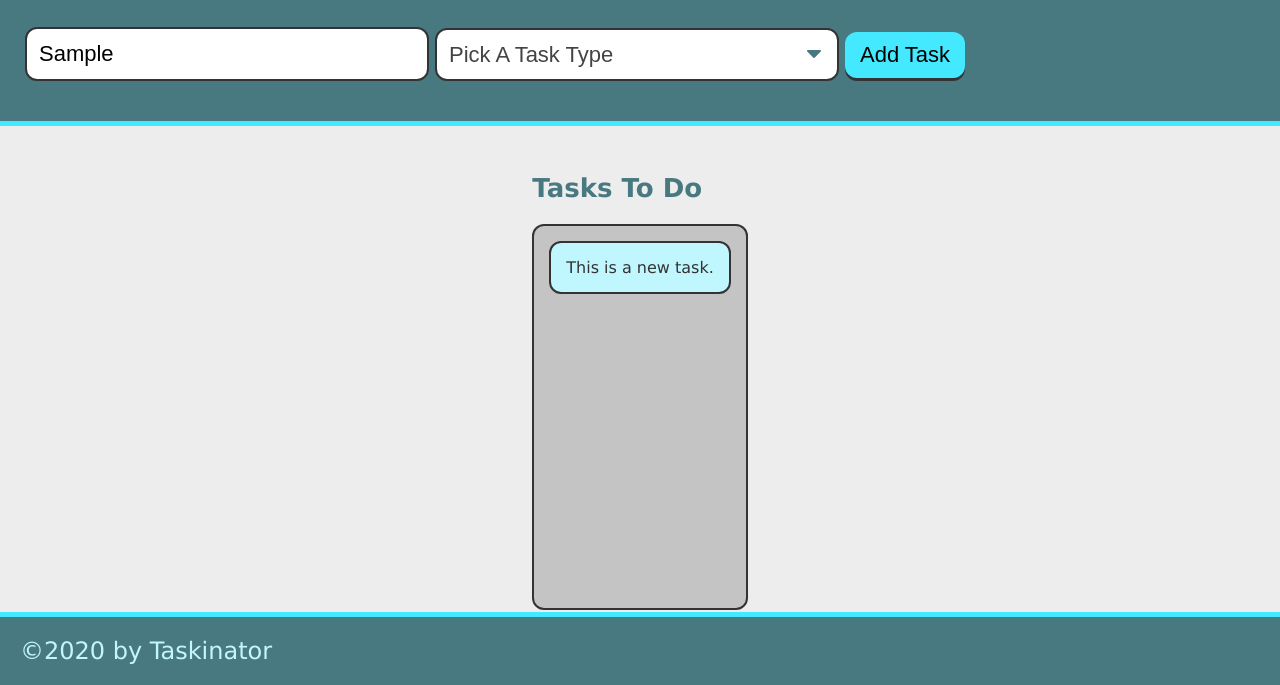
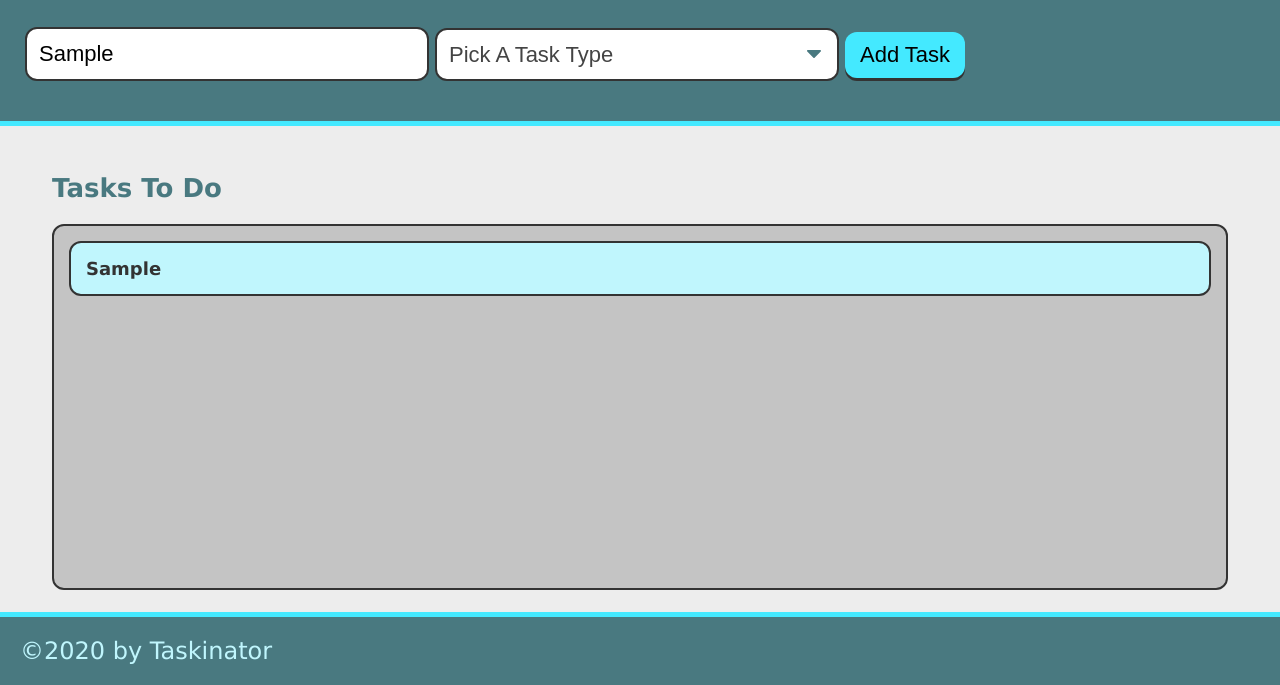
Before and after one commit to slorreina369/taskinator, a plain HTML site: page index.html in a window 1280 px wide. Both pictures are taken after typing "Sample" into the empty fields and a click on the button "Add Task". Shown: the part 115-800 px from the top of the page. Drawn offline with Linux system fonts and the light colour scheme.

Commit message:
Capture form field values

```diff
--- a/assets/js folder/script.js
+++ b/assets/js folder/script.js
@@ -4,10 +4,18 @@ var tasksToDoEl = document.querySelector("#tasks-to-do");
 var createTaskHandler = function(event){
 
     event.preventDefault();
+    var taskNameInput = document.querySelector("input[name='task-name']").value;
+    var taskTypeInput = document.querySelector("select[name='task-type']").value;
 
     var listItemEl = document.createElement("li");
     listItemEl.className = "task-item";
-    listItemEl.textContent = "This is a new task.";
+
+    var taskInfoEl = document.createElement("div");
+    taskInfoEl.className = "task-info";
+
+    taskInfoEl.innerHTML = "<h3 class='task-name'>" + taskNameInput + "</h3><span class='task-type'>" + taskTypeInput + "</span>";
+    listItemEl.appendChild(taskInfoEl);
+
     tasksToDoEl.appendChild(listItemEl);
 };
 formEl.addEventListener("submit", createTaskHandler);
--- a/index.html
+++ b/index.html
@@ -30,7 +30,7 @@
         </form>
     </header>
     <main class="page-content">
-        <section class="tasl-list-wrapper">
+        <section class="task-list-wrapper">
             <h2 class="list-title">Tasks To Do</h2>
             <ul class="task-list" id ="tasks-to-do">
             </ul>
```
